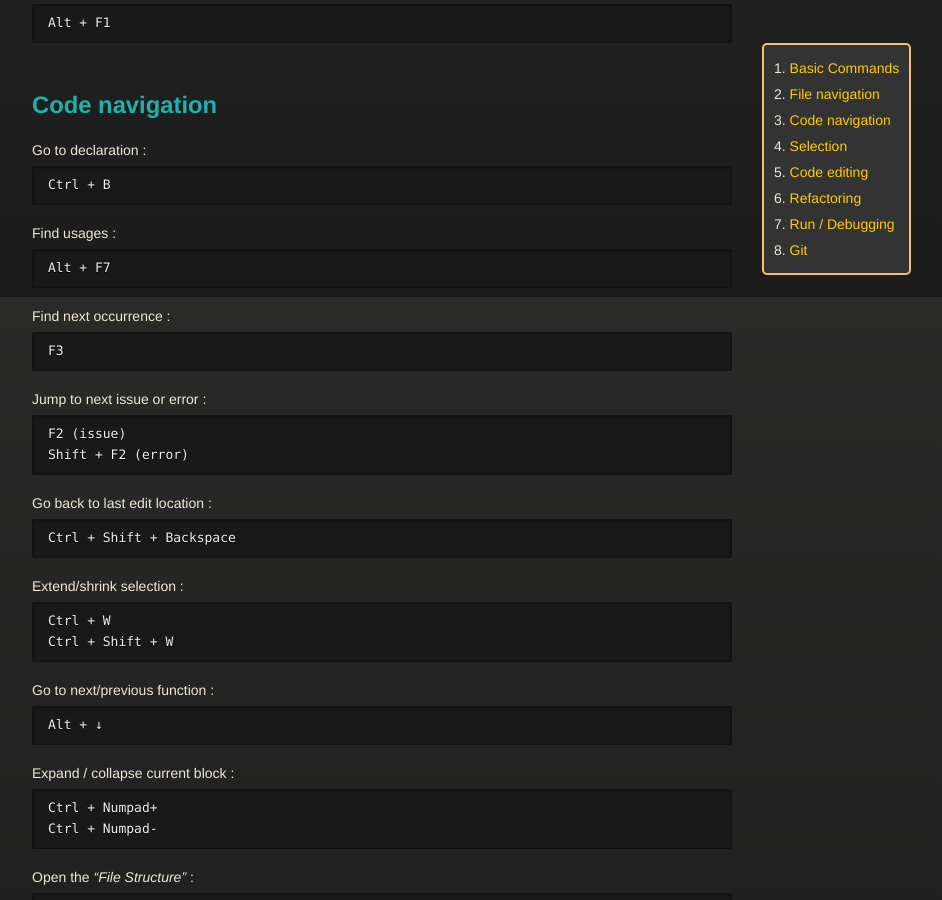
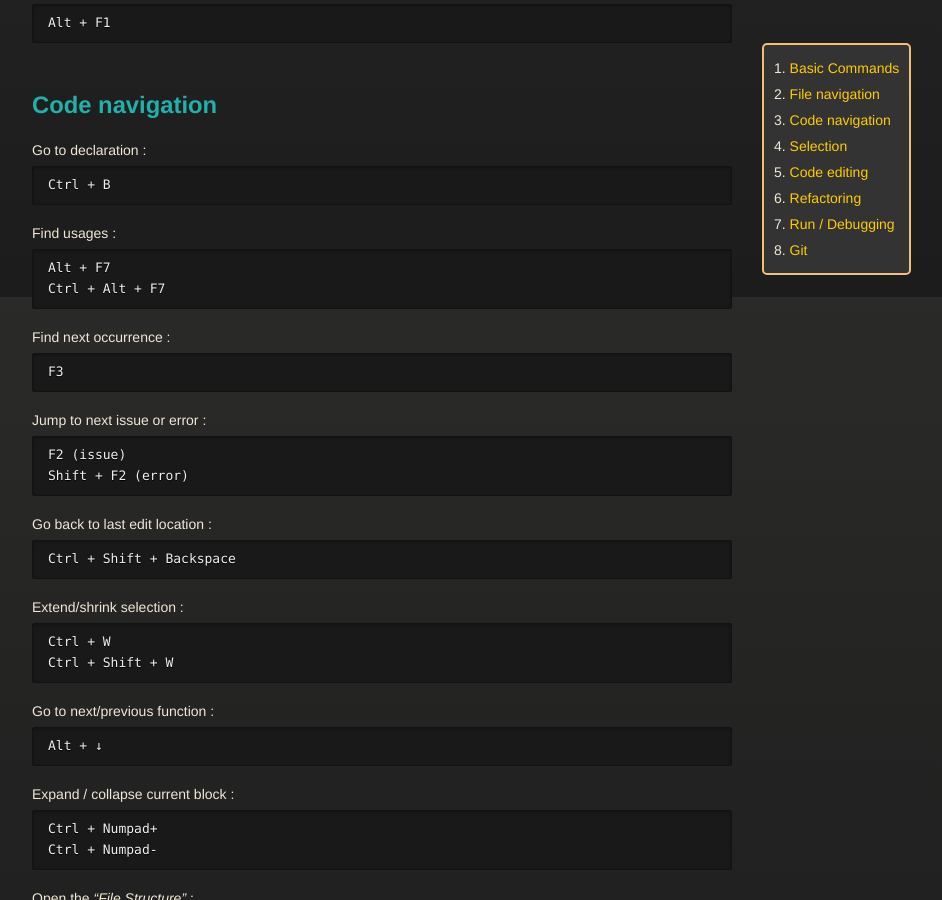
Before and after one commit to vincent-clipet/cheatsheets, a Jekyll site: the page built from markdown/jetbrains.md, in a window 1280 px wide and 900 px high, scrolled down 1503 px. Shown: the whole window, without its empty margins (258-1200 px from the left). Built offline with Jekyll 4.4.1, drawn with Linux system fonts in a browser that asks for light colours; our own code applies the rules of GitHub Pages for plain Markdown files.

Commit message:
feat(jetbrains): Added a shortcut for showing code usages in a separate window

````diff
--- a/markdown/jetbrains.md
+++ b/markdown/jetbrains.md
@@ -110,6 +110,7 @@ Ctrl + B
 Find usages :
 ```
 Alt + F7
+Ctrl + Alt + F7
 ```
 
 Find next occurrence :
````
